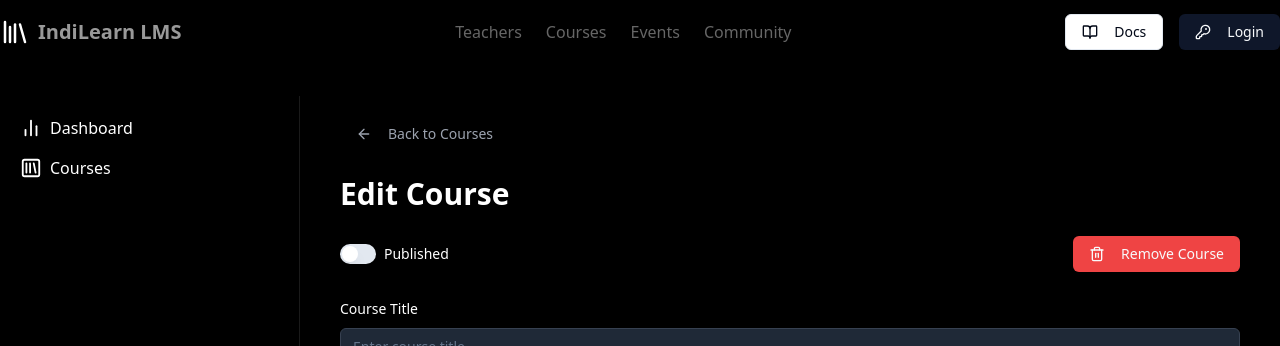
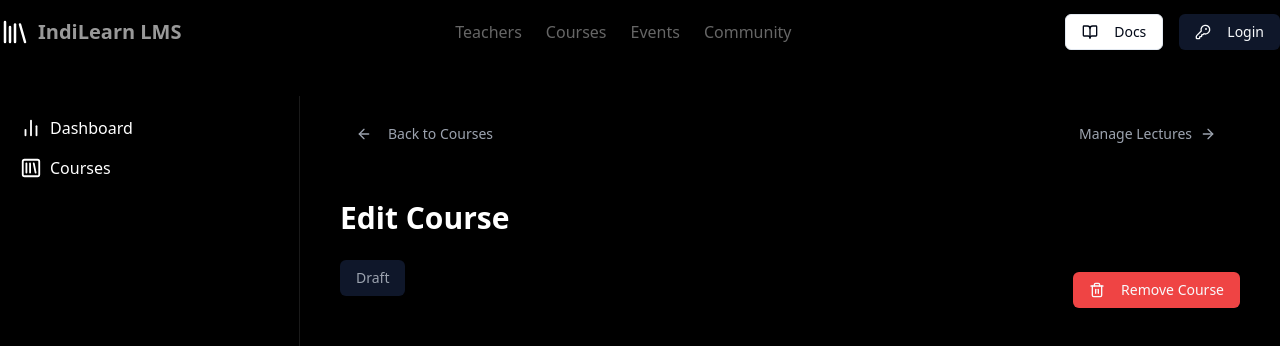
Before and after one commit to Ayuxh-Pratap/IndiLearn-LMS, a React (Vite) app in the folder client/: page /admin/course/1 in a window 1280 px wide. Shown: the top 346 px of the page. Built offline with nearby package versions, Linux system fonts and the light colour scheme; no server answers.

Commit message:
publish course + inflect tag save

```diff
--- a/client/src/components/Navbar.jsx
+++ b/client/src/components/Navbar.jsx
@@ -78,6 +78,7 @@ const Navbar = () => {
                                     <DropdownMenuGroup>
                                         <a href="/profile"><DropdownMenuItem>Profile</DropdownMenuItem></a>
                                         <a href="/My-Learning"><DropdownMenuItem>My Learnings</DropdownMenuItem></a>
+                                        <a href="/admin/course"><DropdownMenuItem>Admin Panel</DropdownMenuItem></a>
                                         <DropdownMenuItem>Go Premium</DropdownMenuItem>
                                     </DropdownMenuGroup>
                                     {user.role === "instructor" && (
--- a/client/src/features/api/courseApi.js
+++ b/client/src/features/api/courseApi.js
@@ -76,8 +76,15 @@ export const courseApi = createApi({
                 method: "GET",
             }),
             providesTags: ['Refetch_Creator_Course']
-        })
+        }),
+        publishCourse: builder.mutation({
+            query: ({ courseId , query}) => ({
+                url: `/${courseId}?publish=${query}`,
+                method: "PATCH",
+            }),
+            invalidatesTags: ['Refetch_Creator_Course']
+        }),
     }),
 })
 
-export const { useCreateCourseMutation, useGetCreatorCoursesQuery, useEditCourseMutation , useGetCourseByIdQuery , useCreateLectureMutation , useGetCourseLectureQuery , useEditLectureMutation , useRemoveLectureMutation , useGetLectureByIdQuery } = courseApi
+export const { useCreateCourseMutation, useGetCreatorCoursesQuery, useEditCourseMutation , useGetCourseByIdQuery , useCreateLectureMutation , useGetCourseLectureQuery , useEditLectureMutation , useRemoveLectureMutation , useGetLectureByIdQuery , usePublishCourseMutation } = courseApi
--- a/client/src/pages/admin/course/EditCourse.jsx
+++ b/client/src/pages/admin/course/EditCourse.jsx
@@ -2,7 +2,7 @@
 
 import { useState, useEffect } from 'react'
 import { motion } from 'framer-motion'
-import { ArrowLeft, Upload, Trash2, Loader2, Loader, Save } from 'lucide-react'
+import { ArrowLeft, Upload, Trash2, Loader2, Loader, Save, ArrowRight } from 'lucide-react'
 import { Button } from "@/components/ui/button"
 import { Input } from "@/components/ui/input"
 import { Label } from "@/components/ui/label"
@@ -12,8 +12,8 @@ import { Switch } from "@/components/ui/switch"
 import { toast } from "sonner"
 import { Dialog, DialogContent, DialogHeader, DialogTitle, DialogTrigger } from "@/components/ui/dialog"
 import RichTextEditor from '@/components/RichTextEditor'
-import { useEditCourseMutation, useGetCourseByIdQuery } from '@/features/api/courseApi'
-import { useParams } from 'react-router-dom'
+import { useEditCourseMutation, useGetCourseByIdQuery , usePublishCourseMutation } from '@/features/api/courseApi'
+import { useNavigate, useParams } from 'react-router-dom'
 
 const categories = ["Web Development", "Data Science", "Mobile Development", "Machine Learning", "DevOps", "Design", "Business"]
 const levels = ["Beginner", "Medium", "Advanced"]
@@ -33,8 +33,12 @@ export default function EditCourse() {
 
     const params = useParams()
     const courseId = params.courseId
+    const navigate = useNavigate()
 
-    const { data: courseIdData, isLoading: courseIdIsLoading, isSuccess: courseIdIsSuccess, error: courseIdError } = useGetCourseByIdQuery(courseId , {refetchOnMountOrArgChange: true})
+    const { data: courseIdData, isLoading: courseIdIsLoading, isSuccess: courseIdIsSuccess, error: courseIdError } = useGetCourseByIdQuery(courseId, { refetchOnMountOrArgChange: true })
+    const [publishCourse, { data: publishCourseData, isLoading: publishCourseIsLoading, isSuccess: publishCourseIsSuccess, error: publishCourseError }] = usePublishCourseMutation()
+
+    const isPublished = courseIdData?.course?.isPublished
 
     useEffect(() => {
         if (courseIdData?.course) {
@@ -54,8 +58,6 @@ export default function EditCourse() {
     const [editCourse, { data, isLoading, isSuccess, error }] = useEditCourseMutation()
 
     console.log(data)
-
-    const isPublished = true
     const [showDeleteDialog, setShowDeleteDialog] = useState(false)
     const [previewThumbnail, setPreviewThumbnail] = useState('')
 
@@ -109,6 +111,24 @@ export default function EditCourse() {
         }
     };
 
+    const publishStatusHandler = async (action) => {
+        if (!courseId) {
+            toast.error("Invalid Course ID.");
+            return;
+        }
+
+        try {
+            const response = await publishCourse({ courseId, query:action });
+            if (response.data) {
+                toast.success(response.data.message);
+            } else {
+                toast.error("Failed to update course.");
+            }
+        } catch (error) {
+            console.error("Error updating course:", error);
+        }
+    }
+
 
     useEffect(() => {
         if (isSuccess) {
@@ -129,6 +149,7 @@ export default function EditCourse() {
                 transition={{ duration: 0.5 }}
                 className="mx-auto"
             >
+                <div className='flex justify-between items-center mb-6'>
                     <Button
                         variant="ghost"
                         className="mb-6 text-gray-400"
@@ -137,17 +158,22 @@ export default function EditCourse() {
                         <ArrowLeft className="mr-2 h-4 w-4" />
                         Back to Courses
                     </Button>
+                    <Button
+                        variant="ghost"
+                        onClick={() => navigate(lecture)}
+                        className="mb-6 text-gray-400">
+                        Manage Lectures
+                        <ArrowRight className="mr-2 h-4 w-4" />
+                    </Button>
+                </div>
 
                 <h1 className="text-3xl font-bold text-white mb-6">Edit Course</h1>
 
                 <div className="flex justify-between items-center mb-6">
                     <div className="flex items-center space-x-2">
-                        <Switch
-                            id="published"
-                        />
-                        <Label htmlFor="published" className="text-white">
-                            {isPublished ? 'Published' : 'Draft'}
-                        </Label>
+                        <Button variat="ghost" onClick={() => publishStatusHandler(courseIdData?.course?.isPublished ? false : true)} className="mb-6 text-gray-400">
+                            {isPublished ? "Published" : "Draft"}
+                        </Button>
                     </div>
                     <Dialog open={showDeleteDialog} onOpenChange={setShowDeleteDialog}>
                         <DialogTrigger asChild>
```
Also changed, not shown: 2 other files (tests, documents, lock files or other folders). Lines whose indentation alone changed are shown as unchanged.
